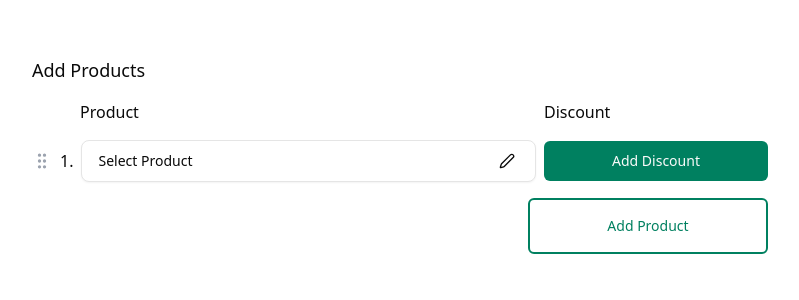
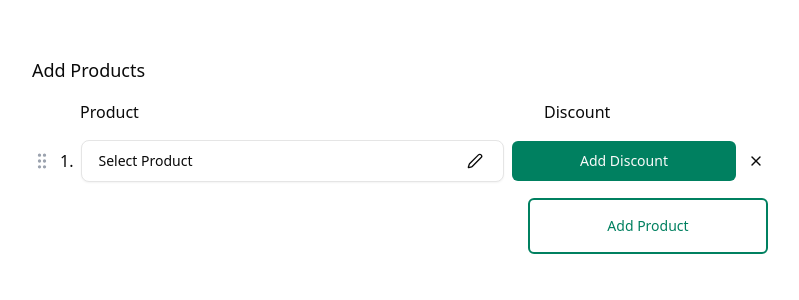
Before and after one commit to Shubham-5/ecom-store, a React (Vite) app: page / in a window 1280 px wide. Shown: the top 300 px of the page, without its empty margins (240-1039 px from the left). Built offline with nearby package versions, Linux system fonts and the light colour scheme.

Commit message:
Remove product remove icon display condition

```diff
--- a/src/components/sortable-product.jsx
+++ b/src/components/sortable-product.jsx
@@ -104,14 +104,12 @@ const SortableProduct = ({
           </div>
         )}
 
-        {product?.length > 1 && (
         <button
           onClick={() => onRemove(product.id)}
           className="p-1 hover:text-red-500"
         >
           <X size={16} />
         </button>
-        )}
       </div>
       {product.variants?.length > 1 && (
         <button
```
Lines whose indentation alone changed are shown as unchanged.
